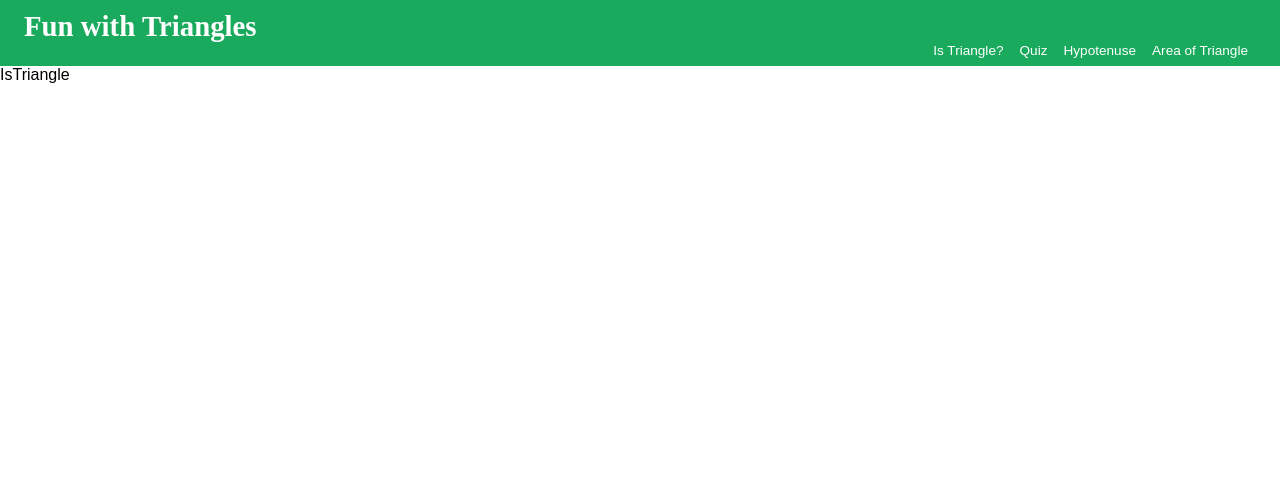
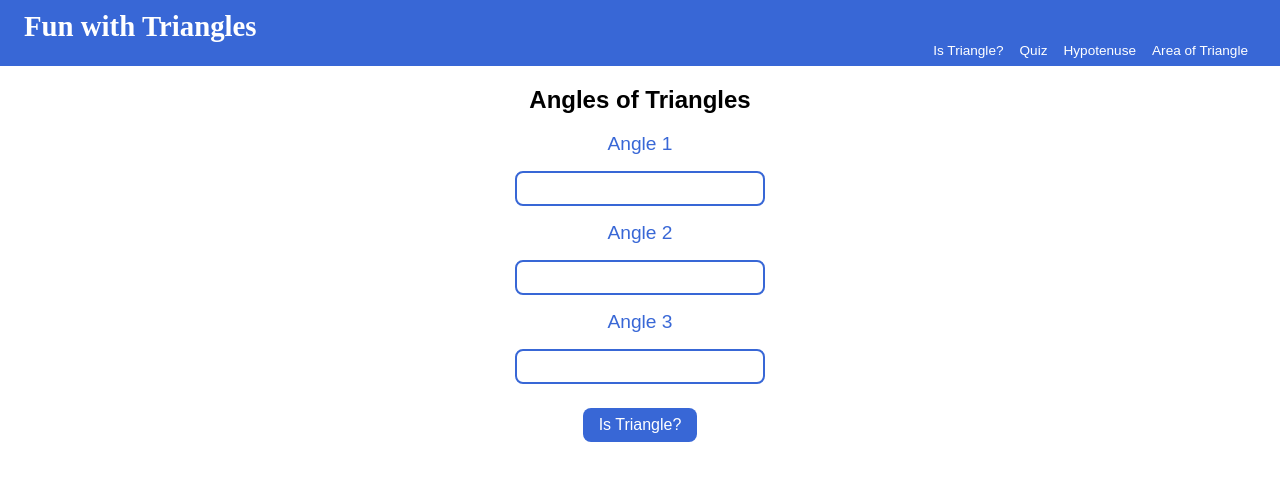
Before and after one commit to SandhyaR1007/fun-with-triangles, a React (Create React App) app: page /isTriangle in a window 1280 px wide. Shown: the top 480 px of the page. Built offline with nearby package versions, Linux system fonts and the light colour scheme; a web font is replaced by a local one.

Commit message:
update isTriangle and Hypotenuse components, add primary color for the app

```diff
--- a/src/App.css
+++ b/src/App.css
@@ -1,9 +1,21 @@
 @import url("https://fonts.googleapis.com/css2?family=Megrim&display=swap");
+:root {
+  --primary-color: #3867d6;
+  --text-color: #fff;
+}
+/* general */
+.container {
+  width: 80%;
+  margin: 0 auto;
+  text-align: center;
+}
+/* navbar style */
 .navbar {
   padding: 0rem 1.5rem;
   padding-top: 0.3rem;
-  background-color: #1aaa5d;
-  color: #fff;
+  /* background-color: #1aaa5d; */
+  background-color: var(--primary-color);
+  color: var(--text-color);
 }
 .nav-header {
   margin: 0;
@@ -21,6 +33,43 @@
 }
 .nav-list-items {
   padding: 0rem 0.5rem;
-  color: #fff;
+  color: var(--text-color);
   text-decoration: none;
 }
+
+/* isTriangle */
+.angles-container {
+  text-align: center;
+  display: inline-block;
+}
+.angle-label {
+  color: var(--primary-color);
+  font-size: 1.2rem;
+  margin: 0.5rem 0rem;
+}
+.angle {
+  width: 230px;
+  display: block;
+  margin: 1rem 0rem;
+  padding: 0.5rem;
+  border-radius: 0.5rem;
+  border: 2px solid var(--primary-color);
+}
+.angle:focus {
+  outline: none;
+}
+.result {
+  margin: 1rem;
+  font-size: 1.3rem;
+  font-weight: bold;
+}
+.btn-istriangle {
+  background-color: #3867d6;
+  color: var(--text-color);
+  padding: 0.5rem 1rem;
+  font-size: 1rem;
+  border: none;
+  border-radius: 0.5rem;
+  cursor: pointer;
+  margin: 0.5rem 0rem;
+}
--- a/src/components/Hypotenuse.js
+++ b/src/components/Hypotenuse.js
@@ -1,7 +1,57 @@
-import React from "react";
+import React, { useState } from "react";
 
 const Hypotenuse = () => {
-  return <div>Hypotenuse</div>;
+  const [base, setBase] = useState("");
+  const [height, setHeight] = useState("");
+
+  const [result, setResult] = useState("");
+  const calculate = (e) => {
+    e.preventDefault();
+    console.log("called");
+
+    let baseSquare = parseInt(base) * parseInt(base);
+    let heightSquare = parseInt(height) * parseInt(height);
+    console.log(baseSquare, heightSquare);
+    let hypotenuse = Math.sqrt(baseSquare + heightSquare);
+    console.log(hypotenuse);
+    setResult(`The length of hypotenuse is ${hypotenuse}`);
+  };
+  return (
+    <div className="container">
+      <h2>Calculate Hypotenuse of a triangle</h2>
+      <form onSubmit={(e) => calculate(e)} className="angles-container">
+        <label className="angle-label">
+          Enter base value (b) =
+          <input
+            className="angle"
+            type="number"
+            value={base}
+            onChange={(e) => setBase(e.target.value)}
+            min="0"
+          />
+        </label>
+        <label className="angle-label">
+          Enter height value (h) =
+          <input
+            className="angle"
+            type="number"
+            value={height}
+            min="0"
+            onChange={(e) => setHeight(e.target.value)}
+          />
+        </label>
+
+        <button className="btn-istriangle" type="submit">
+          Calculate Hypotenuse?
+        </button>
+      </form>
+      <div className="formula">
+        <h2>Hypotenuse Formula</h2>
+        <h4>√(base² + height²)</h4>
+      </div>
+      <div className="result">{result}</div>
+    </div>
+  );
 };
 
 export default Hypotenuse;
--- a/src/components/IsTriangle.js
+++ b/src/components/IsTriangle.js
@@ -1,8 +1,65 @@
-import React from "react";
+import React, { useState } from "react";
 import "../App.css";
 
 const IsTriangle = () => {
-  return <div>IsTriangle</div>;
+  const [angle1, setAngle1] = useState("");
+  const [angle2, setAngle2] = useState("");
+  const [angle3, setAngle3] = useState("");
+  const [result, setResult] = useState("");
+  const calculate = (e) => {
+    e.preventDefault();
+    console.log("called");
+    let sum = parseInt(angle1) + parseInt(angle2) + parseInt(angle3);
+    console.log(sum);
+    if (sum == 180) {
+      setResult("Yayy!! the angles form a triangle");
+    } else {
+      setResult("Ahh!! the angles don't form a triangle");
+    }
+  };
+  return (
+    <div className="container">
+      <h2>Angles of Triangles</h2>
+      <form onSubmit={(e) => calculate(e)} className="angles-container">
+        <label className="angle-label">
+          Angle 1
+          <input
+            className="angle"
+            type="number"
+            value={angle1}
+            onChange={(e) => setAngle1(e.target.value)}
+            min="0"
+          />
+        </label>
+        <label className="angle-label">
+          Angle 2
+          <input
+            className="angle"
+            type="number"
+            value={angle2}
+            min="0"
+            onChange={(e) => setAngle2(e.target.value)}
+          />
+        </label>
+        <label className="angle-label">
+          Angle 3
+          <input
+            className="angle"
+            type="number"
+            value={angle3}
+            min="0"
+            onChange={(e) => setAngle3(e.target.value)}
+          />
+        </label>
+
+        <button className="btn-istriangle" type="submit">
+          Is Triangle?
+        </button>
+      </form>
+
+      <div className="result">{result}</div>
+    </div>
+  );
 };
 
 export default IsTriangle;
```
